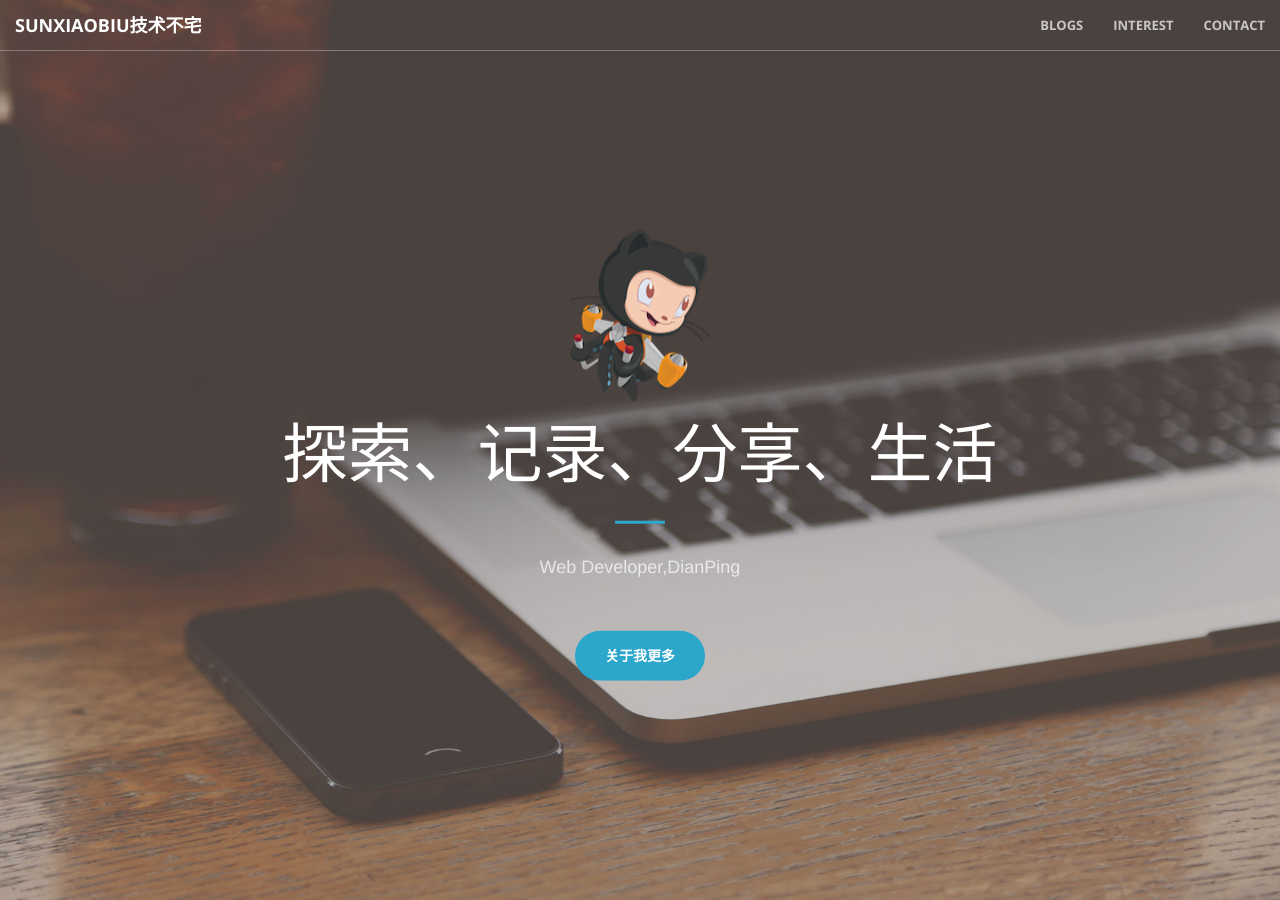
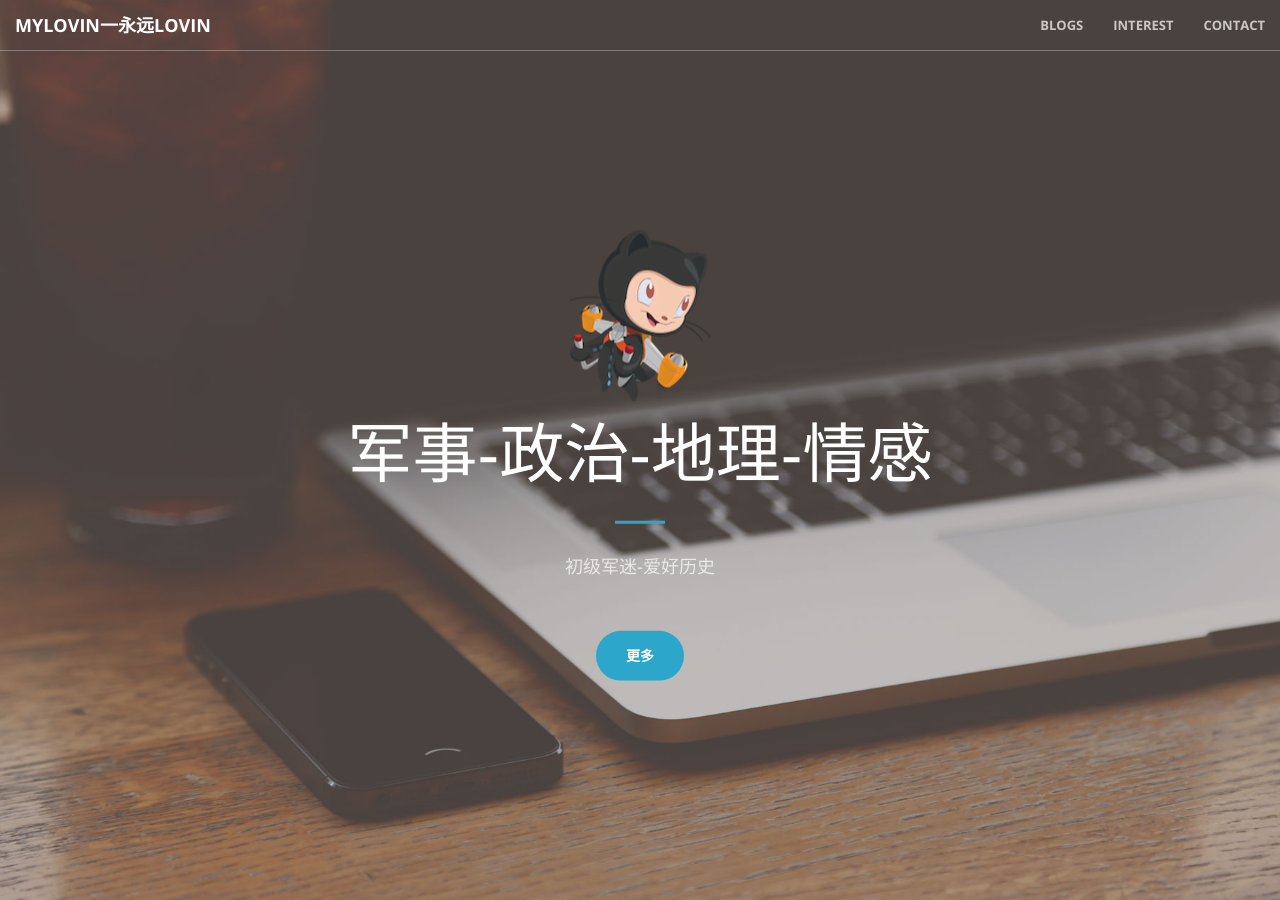
Before and after one commit to 861008761/myBlog, a Jekyll site: the page built from index.html, in a window 1280 px wide and 900 px high. Built offline with Jekyll 4.4.1, drawn with Linux system fonts in a browser that asks for light colours; emoji names are drawn with the system emoji font; Markdown is read by kramdown in place of the engine named in the settings; the list of posts is cut into pages by our own code; comment, search, counter and statistics services are not loaded; some of the changed text lies outside the part shown.

Commit message:
add new files

```diff
--- a/_config.yml
+++ b/_config.yml
@@ -1,13 +1,13 @@
 # Site settings
-title: sunxiaobiu技术不宅
-email: sunxiaobiu@gmail.com
+title: mylovin
+email: 861008761@qq.com
 description: Source of me.
 localurl: "" # the subpath of your site, e.g. /blog/
-url: http://sunxiaobiu.github.io # the base hostname & protocol for your site
+url: http://mylovin.itschy.com/myBlog/ # the base hostname & protocol for your site
 me-img: "/img/HeadPicture.png"
 
 twitter_username:
-github_username: sunxiaobiu
+github_username: 861008761
 
 # This is the default format.
 # For more see: http://jekyllrb.com/docs/permalinks/
@@ -16,8 +16,8 @@ permalink: /:categories/:year/:month/:day/:title
 exclude: [".rvmrc", ".rbenv-version", "README.md", "Rakefile", "changelog.md"]
 highlighter: pygments
 
-assets: http://sunxiaobiu.github.io/assets
-baseurl: http://sunxiaobiu.github.io
+assets: http://mylovin.itschy.com/myBlog/assets
+baseurl: http://mylovin.itschy.com/myBlog/
 
 # pagination
 paginate: 10
@@ -68,7 +68,7 @@ imglogo:
   src: img/logo.png        ## `.svg` and `.png` are recommended,please put image into the theme folder `/jacman/source/img`.
 favicon: img/favicon.ico   ## size:32px*32px,`.ico` is recommended,please put image into the theme folder `/jacman/source/img`.
 apple_icon: img/jacman.jpg ## size:114px*114px,please put image into the theme folder `/jacman/source/img`.
-author_img: img/author.jpg ## size:220px*220px.display author avatar picture.if don't want to display,please don't set this.
+author_img:  ## size:220px*220px.display author avatar picture.if don't want to display,please don't set this.
 banner_img: #img/banner.jpg ## size:1920px*200px+. Banner Picture
 
 #### index post is expanding or not
@@ -81,18 +81,18 @@ mathjax: false      #enable mathjax if true
 
 #### Author information
 author:
-  name: sunxiaobiu      ## e.g. wuchong Author name
+  name: mylovin      ## e.g. wuchong Author name
   intro_line1:  "Hello ,I'm Sunxiaoyu in Shanghai."    ## your introduction on the bottom of the page
   intro_line2:  "Too simple, sometimes naive."  ## the 2nd line
   weibo: 5729765191     ## e.g. wuchong1014 or 2176287895 for http://weibo.com/2176287895
   weibo_verifier: 9d4bc461 ## e.g. b3593ceb Your weibo-show widget verifier ,if you use weibo-show it is needed.
   tsina: 9d4bc461     ## e.g. 2176287895  Your weibo ID,It will be used in share button.
   douban: 74961542    ## e.g. wuchong1014 or your id for https://www.douban.com/people/wuchong1014
-  zhihu: sunxiaobiu     ## e.g. jark  for http://www.zhihu.com/people/jark
-  email: sunxiaobiu@gmail.com     ## e.g. imjark@gmail.com
+  zhihu: 18758582007     ## e.g. jark  for http://www.zhihu.com/people/jark
+  email: 861008761@qq.com     ## e.g. imjark@gmail.com
   twitter:    ## e.g. jarkwu for https://twitter.com/jarkwu
-  github: sunxiaobiu    ## e.g. wuchong for https://github.com/wuchong
-  facebook: xiaobiu.sun  ## e.g. imjark for https://facebook.com/imjark
+  github: 861008761    ## e.g. wuchong for https://github.com/wuchong
+  facebook:  ## e.g. imjark for https://facebook.com/imjark
   linkedin:   ## e.g. wuchong1014 for https://www.linkedin.com/in/wuchong1014
   google_plus:    ## e.g. "111190881341800841449" for https://plus.google.com/u/0/111190881341800841449, the "" is needed!
   stackoverflow: 5633124 ## e.g. 3222790 for http://stackoverflow.com/users/3222790/jark
@@ -112,7 +112,7 @@ excerpt_separator: <!--more-->
 
 #### Comment
 duoshuo_shortname:    ## e.g. wuchong   your duoshuo short name.
-disqus_shortname: sunxiaobiu    ## e.g. wuchong   your disqus short name.
+disqus_shortname:    ## e.g. wuchong   your disqus short name.
 
 #### Share button
 jiathis:
@@ -129,7 +129,7 @@ google_analytics:
 ## https://developers.google.com/analytics/devguides/collection/upgrade/?hl=zh_CN
 baidu_tongji:
   enable: true
-  sitecode: 7578feb1a00553f099171e7b2560ae78 ## e.g. e6d1f421bbc9962127a50488f9ed37d1 your baidu tongji site code
+  sitecode: ## e.g. e6d1f421bbc9962127a50488f9ed37d1 your baidu tongji site code
 cnzz_tongji:
   enable: false
   siteid:    ## e.g. 1253575964 your cnzz tongji site id
--- a/_includes/_partial/footer.html
+++ b/_includes/_partial/footer.html
@@ -60,7 +60,7 @@
 				-->
 
 		<p class="copyright">
-		Powered by <a href="http://jekyllrb.com" target="_blank" title="jekyll">jekyll</a> and Theme by <a href="https://github.com/wuchong/jacman" target="_blank" title="Jacman">Jacman</a> © 2016
+		Powered by <a href="http://jekyllrb.com" target="_blank" title="jekyll">jekyll</a> and Theme by <a href="https://github.com/wuchong/jacman" target="_blank" title="Jacman">Jacman</a> © 2017
 		{% if site.author.name %}
 		<a href="{{ site.root }}about" target="_blank" title="{{ site.author.name }}">{{ site.author.name }}</a>
 		{% else %}
--- a/_includes/header.html
+++ b/_includes/header.html
@@ -2,10 +2,10 @@
     <div class="header-content">
         <div class="header-content-inner">
             <img class="img-me" src="{{site.baseurl}}{{ site.me-img }}" alt="">
-            <h1>探索、记录、分享、生活</h1>
+            <h1>军事-政治-地理-情感</h1>
             <hr>
-            <p>Web Developer,DianPing</p>
-            <a href="#contact" class="btn btn-primary btn-xl page-scroll">关于我更多</a>
+            <p>初级军迷-爱好历史</p>
+            <a href="#contact" class="btn btn-primary btn-xl page-scroll">更多</a>
         </div>
     </div>
 </header>
--- a/_includes/nav.html
+++ b/_includes/nav.html
@@ -8,7 +8,7 @@
                 <span class="icon-bar"></span>
                 <span class="icon-bar"></span>
             </button>
-            <a class="navbar-brand page-scroll" href="#page-top">SunXiaobiu技术不宅</a>
+            <a class="navbar-brand page-scroll" href="#page-top">mylovin一永远lovin</a>
         </div>
 
         <!-- Collect the nav links, forms, and other content for toggling -->
--- a/_includes/portfolio.html
+++ b/_includes/portfolio.html
@@ -1,7 +1,7 @@
 <section class="no-padding" id="portfolio">
     <section class="container" style="padding-bottom:0px">
     <span style="color:#2ca6cb;text-algin:left;font-size:30px">
-        <h2>&nbsp;&nbsp;关注的领域</h2>
+        <h2>&nbsp;&nbsp;我的关注</h2>
     </span>
     </section>
     <section class="container">
```
